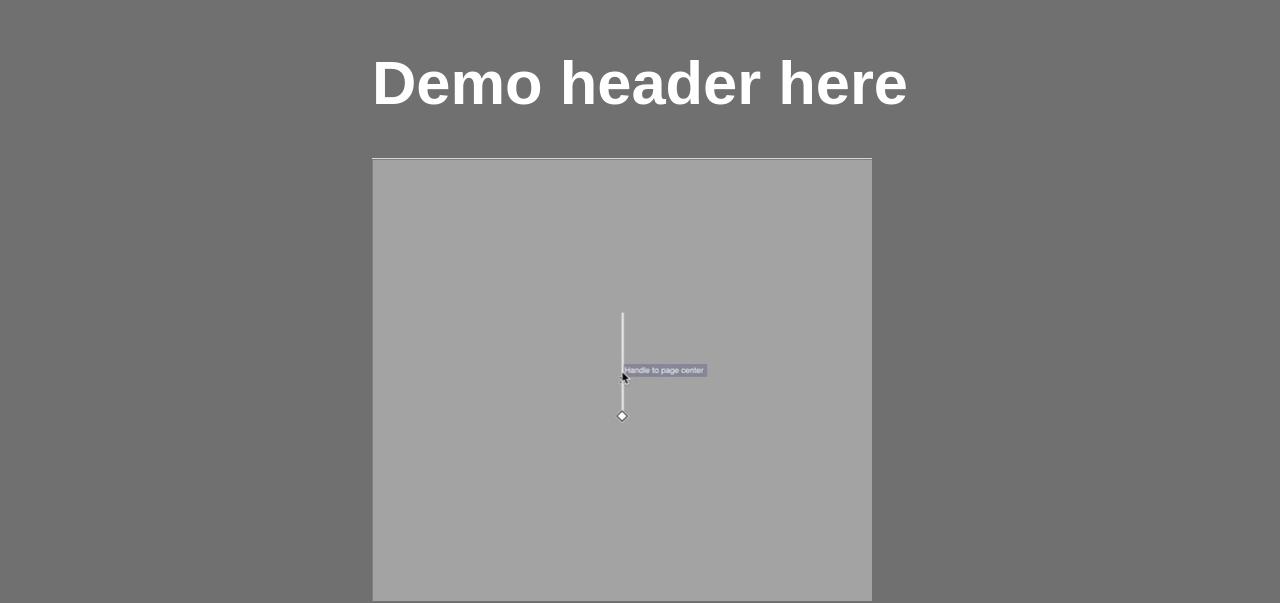
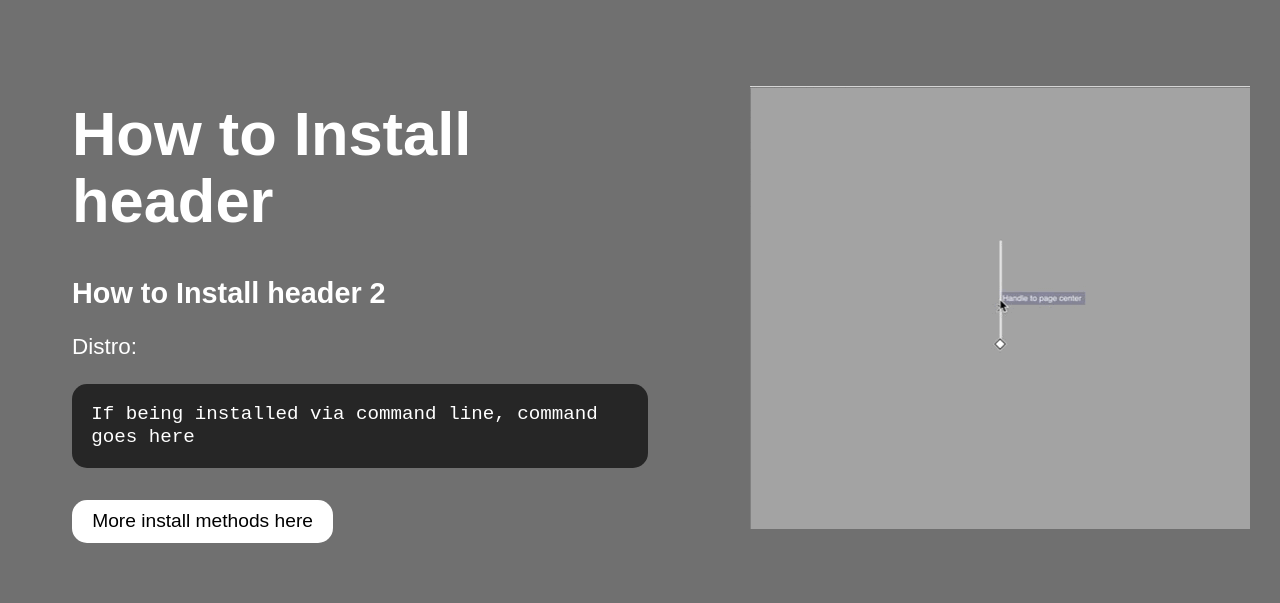
Before and after one commit to RedHatOfficial/static-website-template-for-ospo, a React (Vite) app: page / in a window 1280 px wide. Shown: the part 1693-2296 px from the top of the page. Built offline with nearby package versions, Linux system fonts and the light colour scheme; a web font is replaced by a local one.

Commit message:
add combined install and demo section
Signed-off-by: Jess Chitas <36636982+jessicachitas@users.noreply.github.com>

```diff
--- a/src/App.jsx
+++ b/src/App.jsx
@@ -6,6 +6,7 @@
 import "./css/App.css";
 import Welcome from "./Welcome.jsx";
 import Install from "./Install.jsx";
+import InstallandDemo from "./InstallandDemo.jsx";
 import Demo from "./Demo.jsx";
 import About from "./About.jsx";
 import Footer from "./Footer.jsx";
@@ -19,6 +20,7 @@ function App() {
         <StrictMode>
           <Welcome />
           <Install />
+          <InstallandDemo />
           <Demo />
           <About />
         </StrictMode>
--- /dev/null
+++ b/src/InstallandDemo.jsx
@@ -0,0 +1,29 @@
+import demoGIF from "./assets/GIF.gif"
+
+function InstallandDemo() {
+  return (
+    <>
+      <div className="install viewport background-2 welcome-grid">
+        <div className="install-info">
+          <h1 className="install-h1">How to Install header</h1>
+          <h2 className="install-h2">How to Install header 2</h2>
+          {/* ----------- Modular Section (copy and paste as many as needed) ---------- */}
+          <h3 className="install-h3">Distro:</h3>
+          <p className="install-code">
+            <div>If being installed via command line, command goes here</div>
+          </p>
+          <a href="https://github.com/containers/ramalama?tab=readme-ov-file#install">
+            <button className="install-button" role="button">
+              More install methods here
+            </button>
+          </a>
+        </div>
+        <div className="welcome-image">
+          <img className="install-gif" src={demoGIF} alt=""></img>
+        </div>
+      </div>
+    </>
+  );
+}
+
+export default InstallandDemo;
--- a/src/Welcome.jsx
+++ b/src/Welcome.jsx
@@ -9,7 +9,7 @@ function Welcome() {
         <>
          {/* ----------------------------- Welcome Section ---------------------------- */}
         <div className="welcome viewport welcome-grid">
-          <div className="welcome-info" role="banner">
+          <div className="welcome-info">
             <h1 className="welcome-h1">Heading: Name of project goes here</h1>
             <h2 className="welcome-h2">
               Flavour text for project goes here
--- a/src/css/App.css
+++ b/src/css/App.css
@@ -59,7 +59,8 @@
 }
 
 .welcome-info,
-.llama-mascot {
+.install-gif,
+.logo-full {
   display: block;
 }
 
@@ -68,14 +69,9 @@
   padding: 10%;
 }
 
-.welcome-h1,
-.welcome-h1-orange {
+.welcome-h1 {
   display: inline;
   font-weight: 500;
-}
-
-.welcome-h1-orange {
-  color: #cf3c23;
 }
 
 .welcome-h2 {
@@ -87,7 +83,7 @@
   }
 }
 
-.logo-full {
+.logo-full{
   align-self: center;
   justify-self: center;
   grid-area: llama-mascot;
@@ -137,6 +133,19 @@
   @media screen and (max-width: 768px) {
     padding: 10px;
     font-size: larger;
+  }
+}
+
+.install-gif {
+  align-self: center;
+  justify-self: center;
+  grid-area: llama-mascot;
+  width: 100%;
+  @media screen and (max-width: 1024px) {
+    width: 75%;
+    @media screen and (max-width: 768px) {
+      display: none;
+    }
   }
 }
 
```
Also changed, not shown: 1 other file (tests, documents, lock files or other folders).
